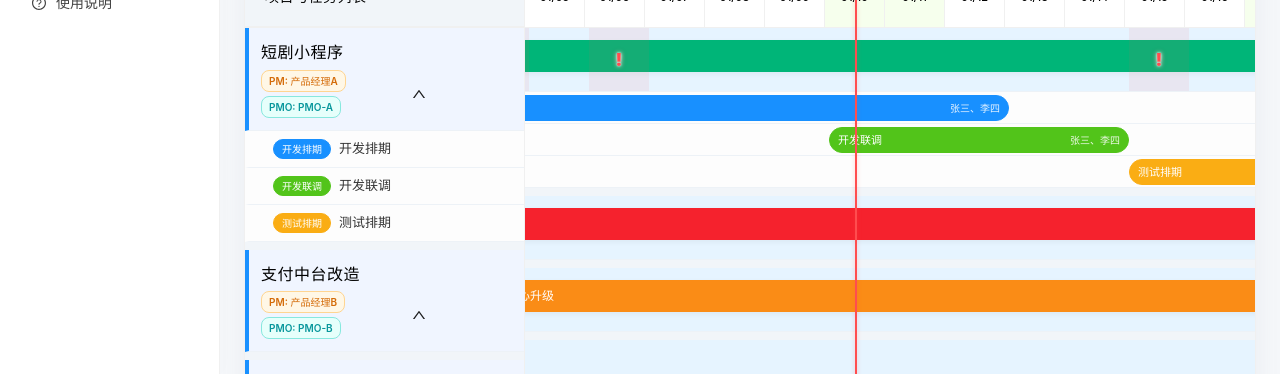
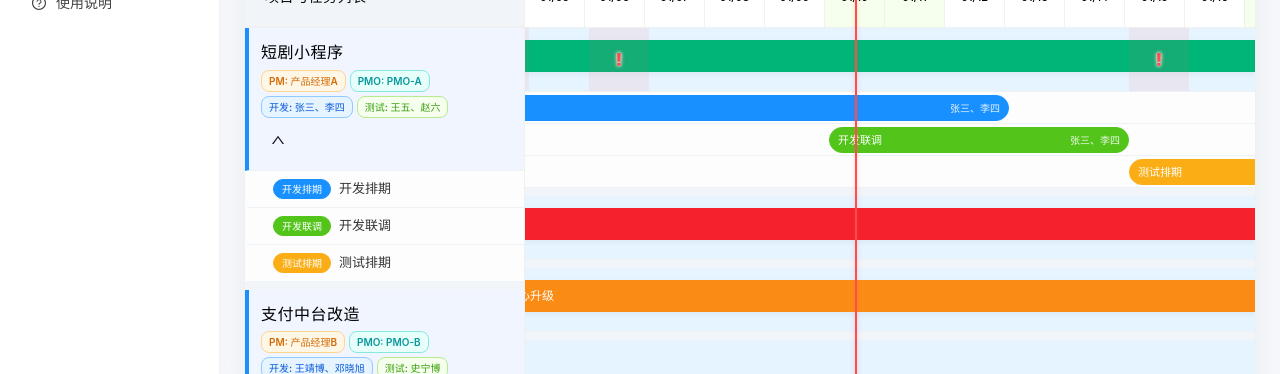
Before and after one commit to guyeu9/project-dashboard, a React (Vite) app: page / in a window 1280 px wide. Shown: the part 426-800 px from the top of the page. Built offline with nearby package versions, Linux system fonts and the light colour scheme; no server answers.

Commit message:
fix: 修复甘特图进度条未显示开发、测试人员的问题

```diff
--- a/src/components/MasterGantt/index.tsx
+++ b/src/components/MasterGantt/index.tsx
@@ -518,6 +518,7 @@ function MasterGantt({ projects }: MasterGanttProps) {
                         justifyContent: 'space-between',
                         marginTop: '4px',
                         gap: '4px',
+                        flexWrap: 'wrap'
                       }}
                     >
                       <div style={{ display: 'flex', flexWrap: 'wrap', gap: '4px' }}>
@@ -527,6 +528,16 @@ function MasterGantt({ projects }: MasterGanttProps) {
                         {project.pmo && (
                           <Tag color="cyan" style={{ fontSize: '10px', margin: 0 }}>
                             PMO: {project.pmo}
+                          </Tag>
+                        )}
+                        {project.developers && project.developers.length > 0 && (
+                          <Tag color="blue" style={{ fontSize: '10px', margin: 0 }}>
+                            开发: {project.developers.join('、')}
+                          </Tag>
+                        )}
+                        {project.testers && project.testers.length > 0 && (
+                          <Tag color="green" style={{ fontSize: '10px', margin: 0 }}>
+                            测试: {project.testers.join('、')}
                           </Tag>
                         )}
                       </div>
@@ -674,7 +685,13 @@ function MasterGantt({ projects }: MasterGanttProps) {
                       title={
                         <div>
                           <div><strong>{project.name}</strong></div>
-                          <div>负责人: {project.owner}</div>
+                          <div>负责人: {project.owner || '未分配'}</div>
+                          {project.developers && project.developers.length > 0 && (
+                            <div>开发: {project.developers.join('、')}</div>
+                          )}
+                          {project.testers && project.testers.length > 0 && (
+                            <div>测试: {project.testers.join('、')}</div>
+                          )}
                           <div>进度: {project.progress}%</div>
                           <div>状态: {
                             projectBarPosition.status === 'normal' ? '正常' :
```
Also changed, not shown: 1 other file (tests, documents, lock files or other folders).
